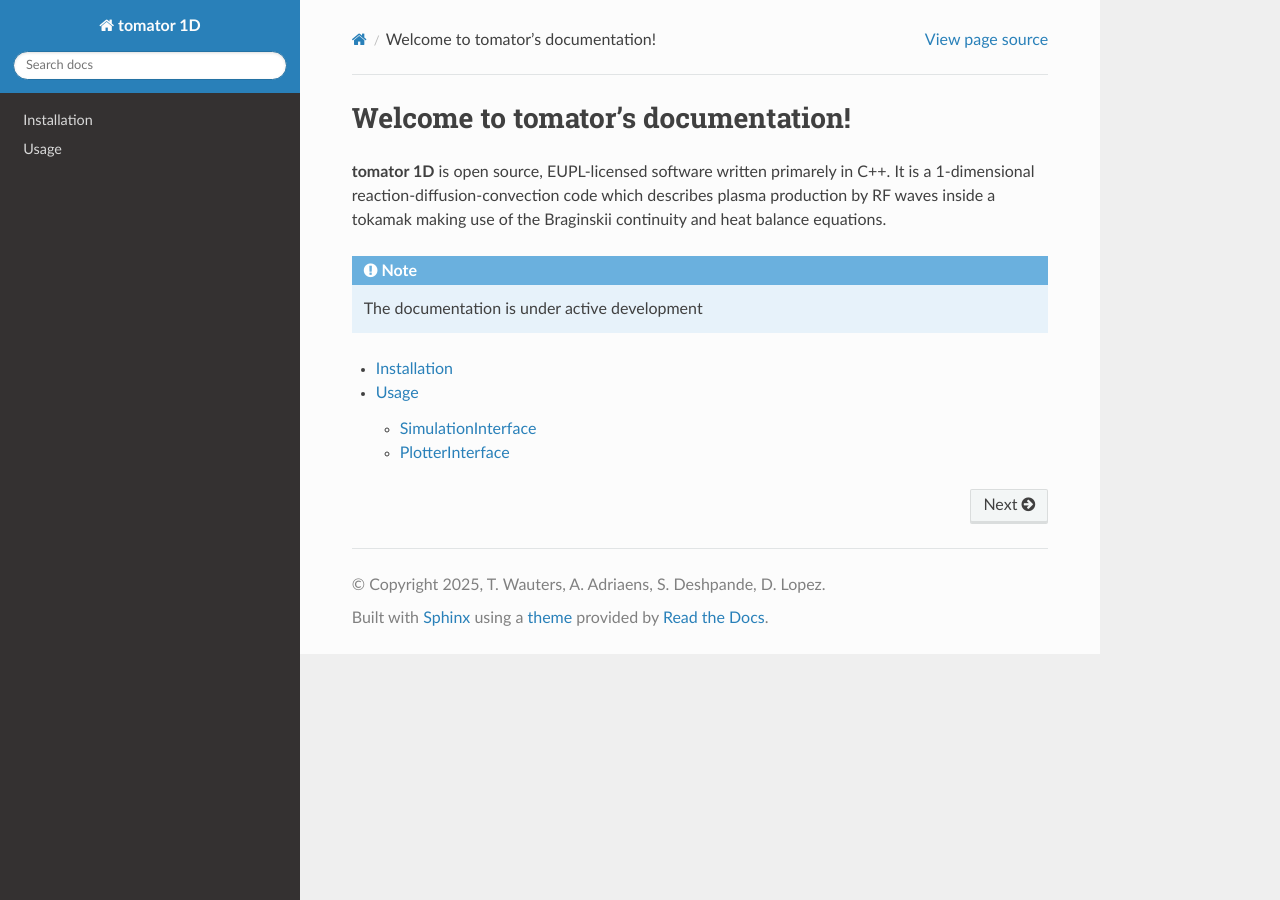
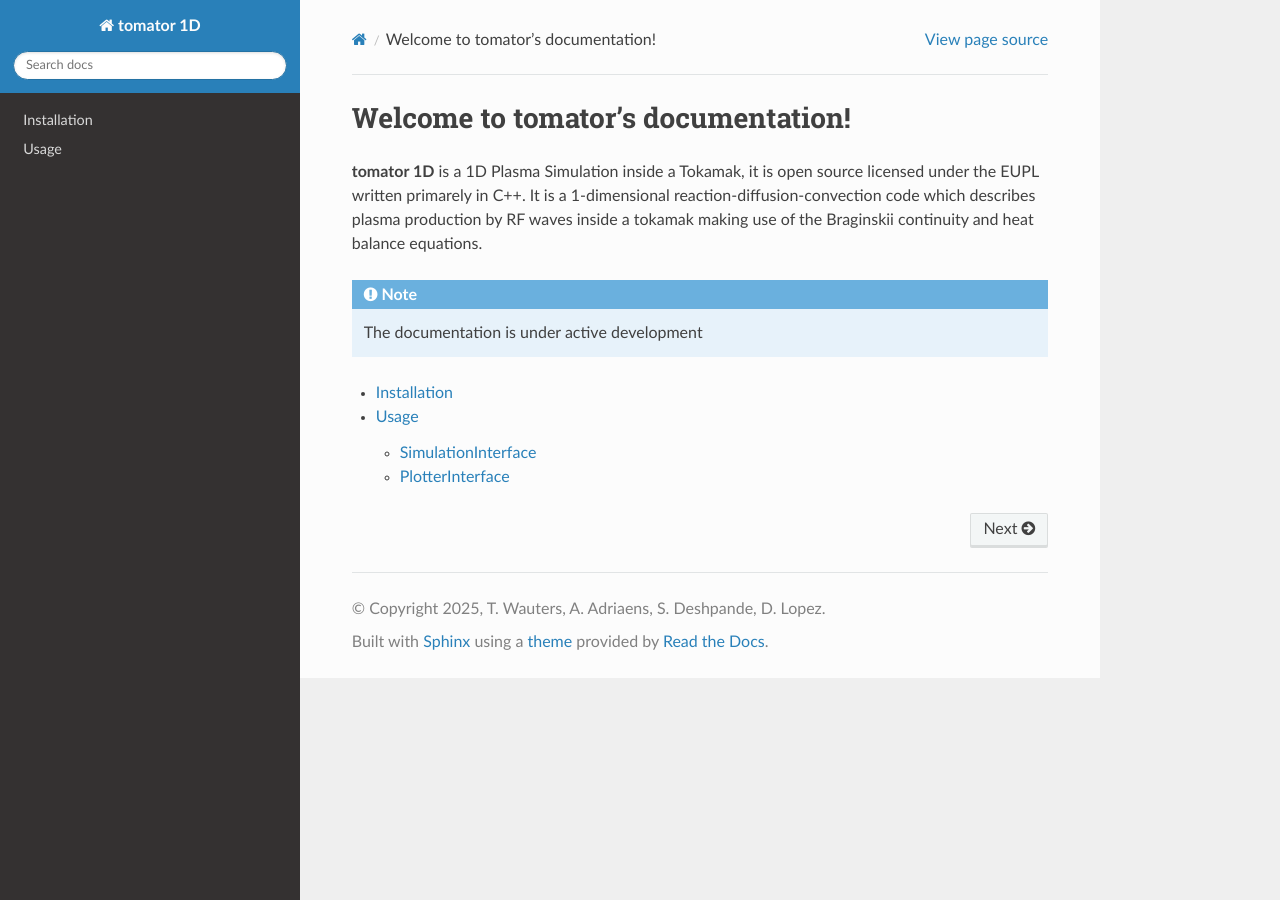
Before and after one commit to LPP-ERM-KMS/tomator, a Sphinx documentation site: the page built from docs/source/index.rst, in a window 1280 px wide. Built offline with Sphinx 7.4.7 and the Read the Docs theme 3.1.0, drawn with Linux system fonts in a browser that asks for light colours.

Commit message:
usage written a bit

```diff
--- a/docs/source/index.rst
+++ b/docs/source/index.rst
@@ -1,14 +1,15 @@
-.. tomator documentation master file, created by
-   sphinx-quickstart on Tue Apr 29 15:49:52 2025.
-   You can adapt this file completely to your liking, but it should at least
-   contain the root `toctree` directive.
+.. tomator documentation master file, created by sphinx-quickstart
+   on Tue Apr 29 15:49:52 2025.  You can adapt this file
+   completely to your liking, but it should at least contain the
+   root `toctree` directive.
 
 Welcome to tomator's documentation!
 ===================================
-**tomator 1D** is open source, EUPL-licensed software written primarely in C++.
-It is a 1-dimensional reaction-diffusion-convection code which describes plasma production
-by RF waves inside a tokamak making use of the Braginskii continuity and heat balance equations.
-
+**tomator 1D** is a 1D Plasma Simulation inside a Tokamak, it is
+open source licensed under the EUPL written primarely in C++.  It
+is a 1-dimensional reaction-diffusion-convection code which
+describes plasma production by RF waves inside a tokamak making
+use of the Braginskii continuity and heat balance equations.
 
 .. note::
    The documentation is under active development
```
Also changed, not shown: docs/source/Usage.rst (+4 -3 lines), 8 other files.
